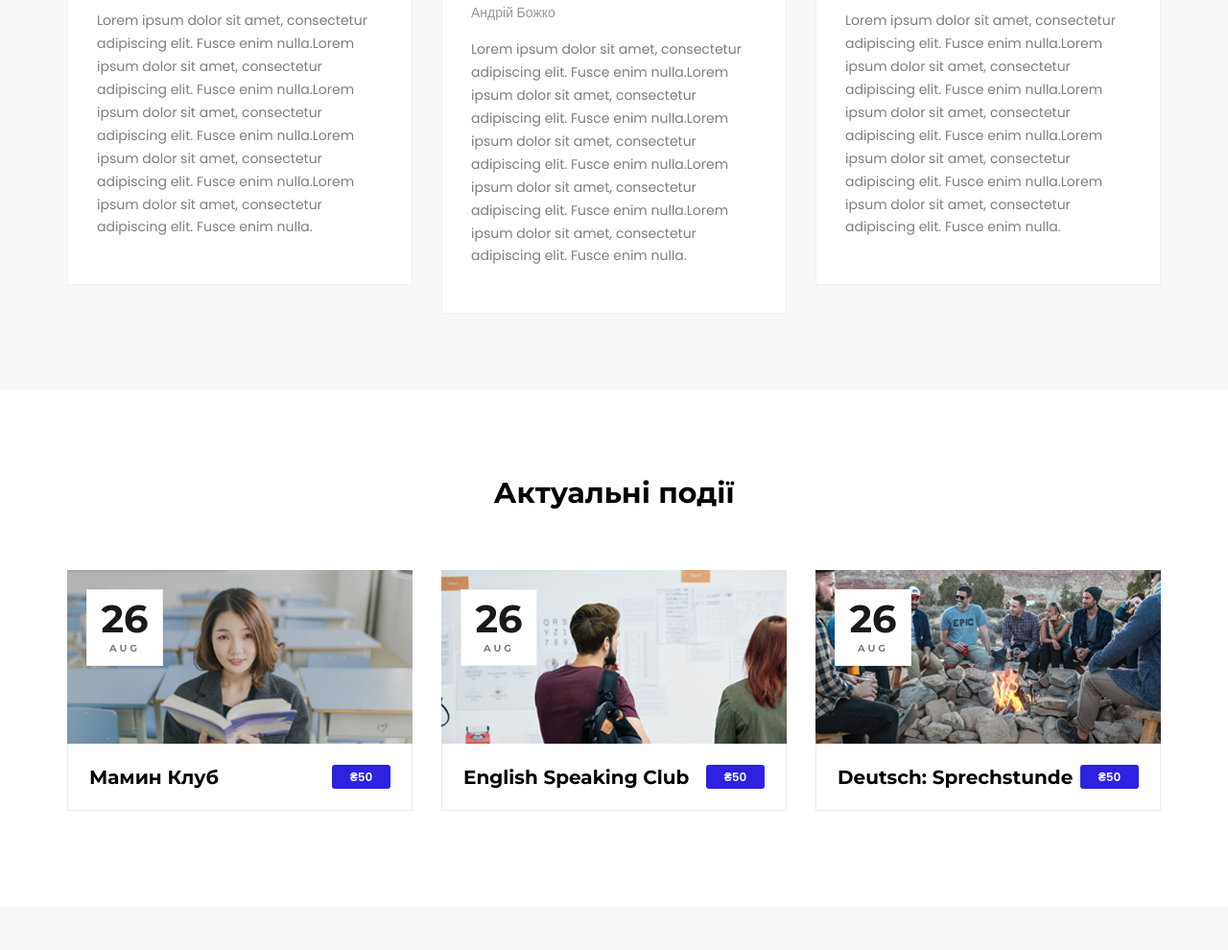
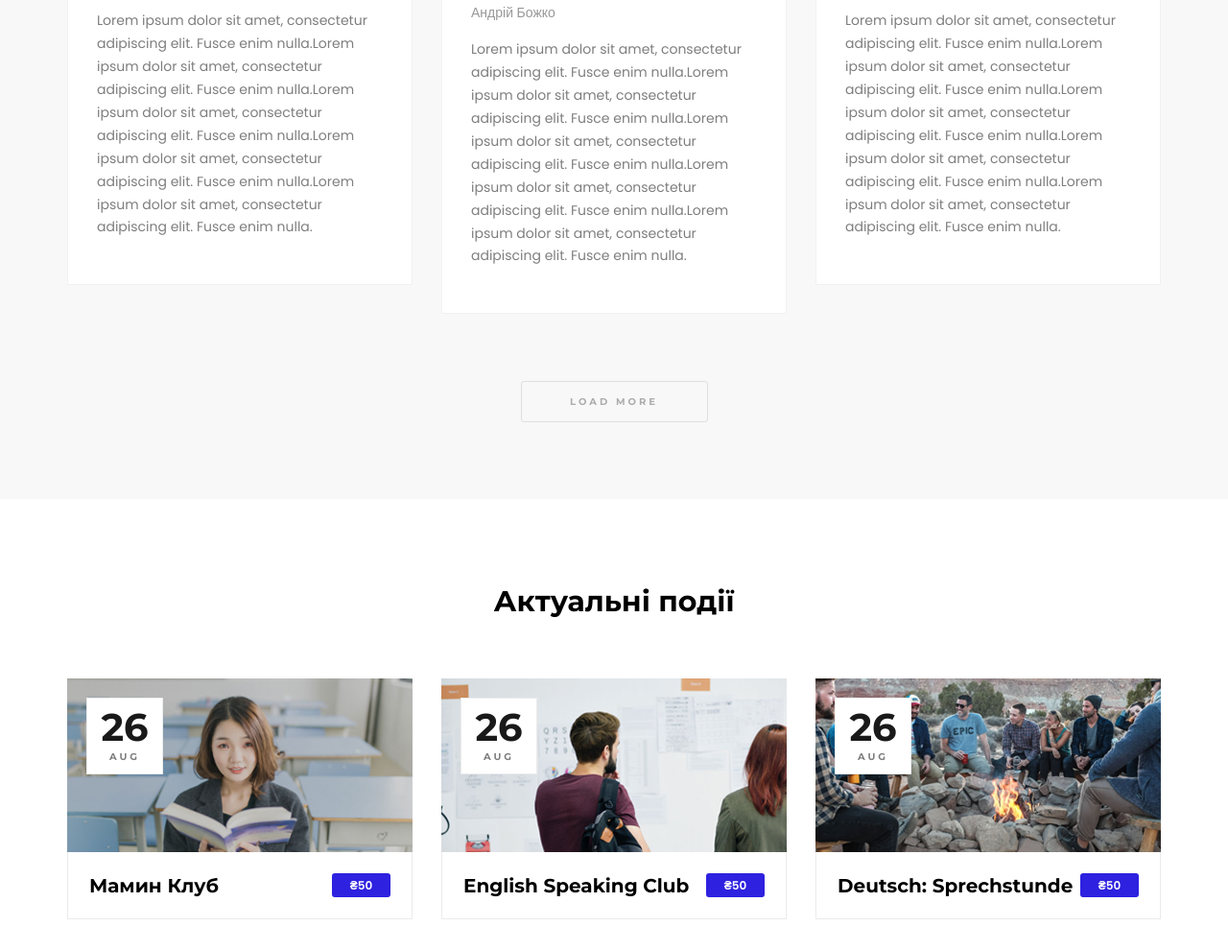
Before and after one commit to rmbozhko/EnglishHome, a plain HTML site: page index.html in a window 1280 px wide. Shown: the part 950-1940 px from the top of the page at 96% size. Drawn offline with Linux system fonts and the light colour scheme.

Commit message:
Cleaned the main page and added load-more button to courses section

```diff
--- a/index.html
+++ b/index.html
@@ -208,6 +208,11 @@
 				</div>
 
 			</div>
+			<div class="row">
+				<div class="col">
+					<div class="load_more_button"><a href="courses.html">load more</a></div>
+				</div>
+			</div>
 		</div>
 	</div>
 
@@ -384,13 +389,12 @@
 							<div class="footer_logo mb-auto"><a href="#">My English Home</a></div>
 							<div class="footer_title">Слідкуйте за нами</div>
 							<div class="cr_right ml-md-auto">
-								<div class="footer_phone"><span class="cr_title">phone:</span>+44 300 303 0266</div>
+								<div class="footer_phone"><span class="cr_title">phone:</span>+380(66)082-33-89</div>
 								<div class="footer_social">
 									<span class="cr_social_title">follow us</span>
 									<ul>
-										<li><a href="#"><i class="fa fa-facebook" aria-hidden="true"></i></a></li>
-										<li><a href="#"><i class="fa fa-instagram" aria-hidden="true"></i></a></li>
-										<li><a href="#"><i class="fa fa-twitter" aria-hidden="true"></i></a></li>
+										<li><a href="https://facebook.com/MyEnglishHomeBoryspil" target="_blank"><i class="fa fa-facebook" aria-hidden="true"></i></a></li>
+										<li><a href="https://instagram.com/myenglishhomeboryspil?igshid=1knw3phmwxc2q" target="_blank"><i class="fa fa-instagram" aria-hidden="true"></i></a></li>
 									</ul>
 								</div>
 							</div>
@@ -415,20 +419,6 @@
 				</div>
 			</div>
 		</div>
-		<!-- <div class="copyright">
-			<div class="container">
-				<div class="row">
-					<div class="col">
-						<div class="copyright_content d-flex flex-md-row flex-column align-items-md-center align-items-start justify-content-start">
-							<div class="cr"> --> --><!-- Link back to Colorlib can't be removed. Template is licensed under CC BY 3.0.
-<!-- Copyright &copy;<script>document.write(new Date().getFullYear());</script> All rights reserved | This template is made with <i class="fa fa-heart-o" aria-hidden="true"></i> by <a href="https://colorlib.com" target="_blank">Colorlib</a> -->
-<!-- Link back to Colorlib can't be removed. Template is licensed under CC BY 3.0. -->
-							<!-- </div>
-						</div>
-					</div>
-				</div>
-			</div>
-		</div> -->
 	</footer>
 </div>
 
--- a/styles/main_styles.css
+++ b/styles/main_styles.css
@@ -1861,6 +1861,40 @@ section
 	transform: translateX(5px);
 }
 
+.load_more_button
+{
+	width: 195px;
+	height: 43px;
+	background: #f8f8f8;
+	border: solid 1px #dfdfdf;
+	border-radius: 3px;
+	cursor: pointer;
+	text-align: center;
+	margin-left: auto;
+	margin-right: auto;
+	margin-top: 70px;
+	-webkit-transition: all 200ms ease;
+	-moz-transition: all 200ms ease;
+	-ms-transition: all 200ms ease;
+	-o-transition: all 200ms ease;
+	transition: all 200ms ease;
+}
+.load_more_button:hover
+{
+	box-shadow: 0px 5px 20px rgba(0,0,0,0.1);
+}
+.load_more_button a
+{
+	display: block;
+	font-family: 'Montserrat', sans-serif;
+	font-size: 10px;
+	font-weight: 700;
+	color: rgba(0,0,0,0.3);
+	text-transform: uppercase;
+	line-height: 41px;
+	letter-spacing: 0.3em;
+}
+
 /*********************************
 12. Footer
 *********************************/
```
